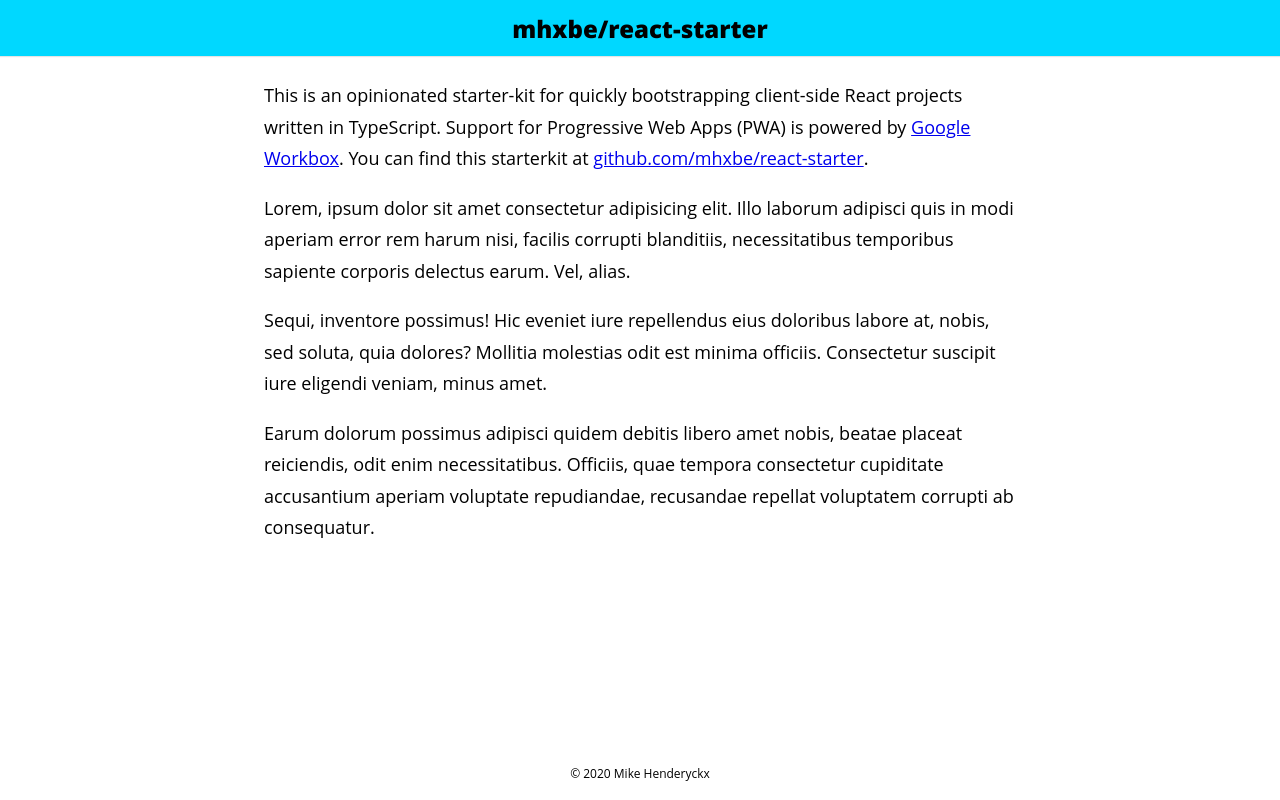
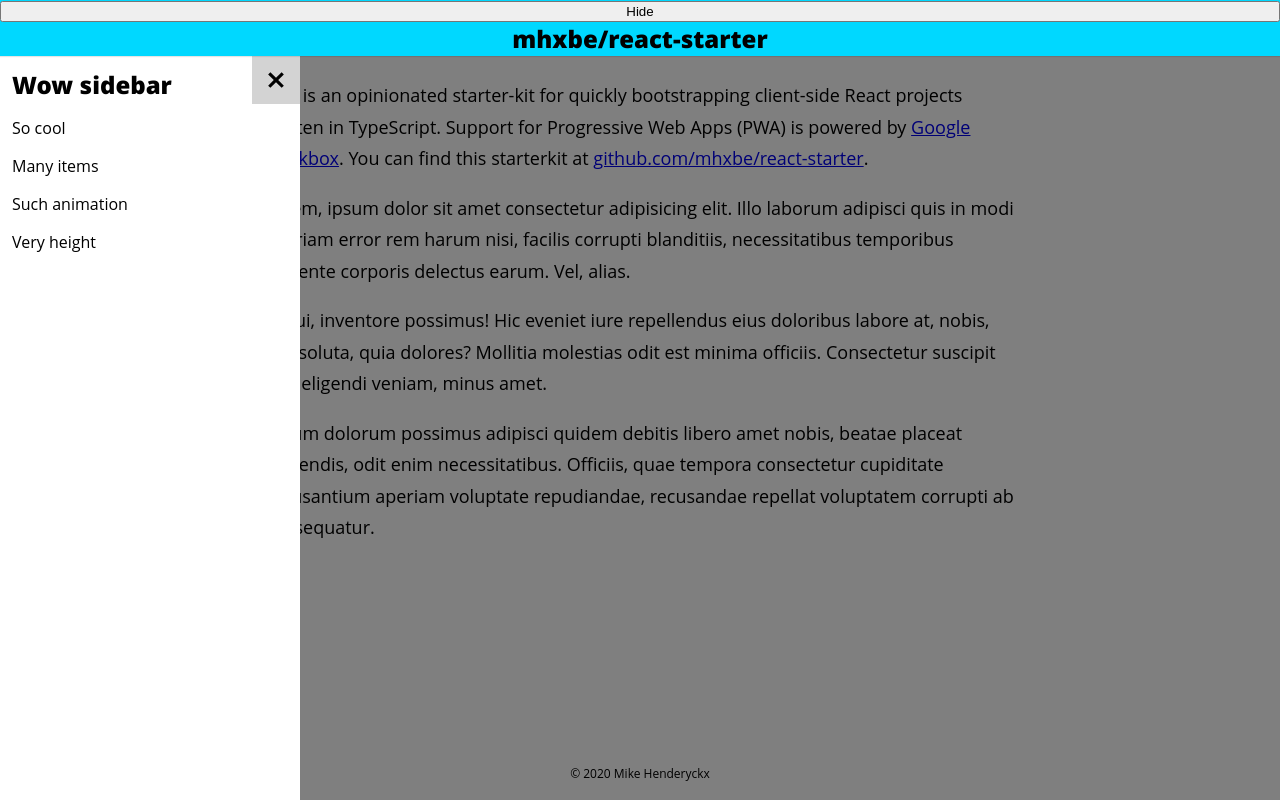
Before and after one commit to mhxbe/react-starter, a React app: page / in a window 1280 px wide. Built offline with nearby package versions, Linux system fonts and the light colour scheme; a web font is replaced by a local one.

Commit message:
Add basic Sidebar & Overlay with toggle functionality

```diff
--- a/src/App.styles.tsx
+++ b/src/App.styles.tsx
@@ -31,6 +31,7 @@ export const Main = styled.main`
   height: 100%;
   justify-content: center;
   overflow-y: scroll;
+  position: relative;
 `;
 
 export const Content = styled.section`
--- a/src/App.tsx
+++ b/src/App.tsx
@@ -9,14 +9,21 @@ import {
   CopyRight,
 } from './App.styles';
 
+import Sidebar from './common/Sidebar';
+
 const App: React.FC = () => {
+  const [isOpen, setIsOpen] = React.useState(true);
   return (
     <>
       <ResetCss />
       <Header>
+        <button onClick={() => setIsOpen(!isOpen)}>
+          {isOpen ? 'Hide' : 'Open'}
+        </button>
         <Title>mhxbe/react-starter</Title>
       </Header>
       <Main role="main">
+        <Sidebar open={isOpen} onToggle={setIsOpen} />
         <Content>
           <Paragraph>
             This is an opinionated starter-kit for quickly bootstrapping
--- /dev/null
+++ b/src/common/Sidebar.styles.tsx
@@ -0,0 +1,51 @@
+import styled from '@emotion/styled';
+
+interface AsideProps {
+  readonly open: boolean;
+}
+export const Aside = styled.div<AsideProps>`
+  background: white;
+  height: 100%;
+  overflow-y: auto;
+  padding: 12px;
+  position: absolute;
+  top: 0;
+  left: 0;
+  transform: translateX(${({ open }) => (open ? '0px' : '-300px')});
+  transition: 0.25s ease-in-out;
+  width: 300px;
+  z-index: 2;
+`;
+
+interface OverlayProps {
+  readonly show: boolean;
+}
+export const Overlay = styled.div<OverlayProps>`
+  background: black;
+  height: 100%;
+  left: 0;
+  opacity: ${({ show }) => (show ? '0.5' : '0')};
+  position: absolute;
+  top: 0;
+  transition: 0.25s ease-in-out;
+  width: 100%;
+  z-index: 1;
+`;
+
+export const ButtonClose = styled.button`
+  background-color: lightgrey;
+  border: 0;
+  cursor: pointer;
+  height: 48px;
+  margin: 0;
+  padding: 12px;
+  position: absolute;
+  right: 0;
+  top: 0;
+  width: 48px;
+
+  svg {
+    height: 24px;
+    width: 24px;
+  }
+`;
--- /dev/null
+++ b/src/common/Sidebar.tsx
@@ -0,0 +1,34 @@
+import * as React from 'react';
+import { GoX } from 'react-icons/go';
+import { Aside, ButtonClose, Overlay } from './Sidebar.styles';
+
+interface SidebarProps {
+  open: boolean;
+  onToggle: (isOpen: boolean) => void;
+}
+
+const Sidebar: React.FC<SidebarProps> = ({ open, onToggle }) => {
+  console.log('Sidebar open?', open);
+
+  function hideSidebar(): void {
+    return onToggle(false);
+  }
+
+  return (
+    <>
+      <Aside open={open}>
+        <h2>Wow sidebar</h2>
+        <p>So cool</p>
+        <p>Many items</p>
+        <p>Such animation</p>
+        <p>Very height</p>
+        <ButtonClose onClick={hideSidebar}>
+          <GoX />
+        </ButtonClose>
+      </Aside>
+      <Overlay show={open} onClick={hideSidebar} />
+    </>
+  );
+};
+
+export default Sidebar;
```
